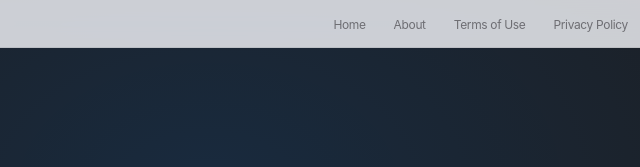
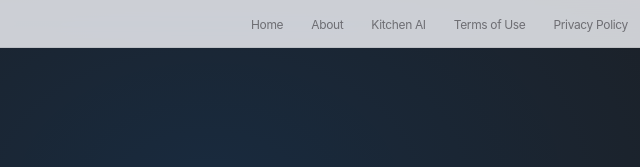
Before and after one commit to yelkovana/polivrapps, a plain HTML site: page index.html in a window 1280 px wide. Shown: the top 167 px of the page, 432-1072 px from the left. Drawn offline with Linux system fonts and the light colour scheme.

Commit message:
Add Kitchen AI tab linking to render.polivrapps.com
Co-Authored-By: Claude Opus 4.8 (1M context) <noreply@anthropic.com>

```diff
--- a/index.html
+++ b/index.html
@@ -491,6 +491,7 @@
         <ul class="nav-links">
             <li><a href="#top">Home</a></li>
             <li><a href="#about">About</a></li>
+            <li><a href="https://render.polivrapps.com" target="_blank" rel="noopener">Kitchen AI</a></li>
             <li><a href="/terms-of-use">Terms of Use</a></li>
             <li><a href="/privacy-policy">Privacy Policy</a></li>
             <li><a href="#contact">Contact</a></li>
@@ -506,6 +507,7 @@
     <button class="mobile-close" onclick="this.parentElement.classList.remove('open')">&times;</button>
     <a href="#top" onclick="closeMob()">Home</a>
     <a href="#about" onclick="closeMob()">About</a>
+    <a href="https://render.polivrapps.com" target="_blank" rel="noopener">Kitchen AI</a>
     <a href="/terms-of-use">Terms of Use</a>
     <a href="/privacy-policy">Privacy Policy</a>
     <a href="#contact" onclick="closeMob()">Contact</a>
@@ -609,6 +611,7 @@
     <div class="foot-links">
         <a href="#top">Home</a>
         <a href="#about">About</a>
+        <a href="https://render.polivrapps.com" target="_blank" rel="noopener">Kitchen AI</a>
         <a href="/terms-of-use">Terms of Use</a>
         <a href="/privacy-policy">Privacy Policy</a>
         <a href="mailto:support@polivrapps.com">Contact</a>
```
